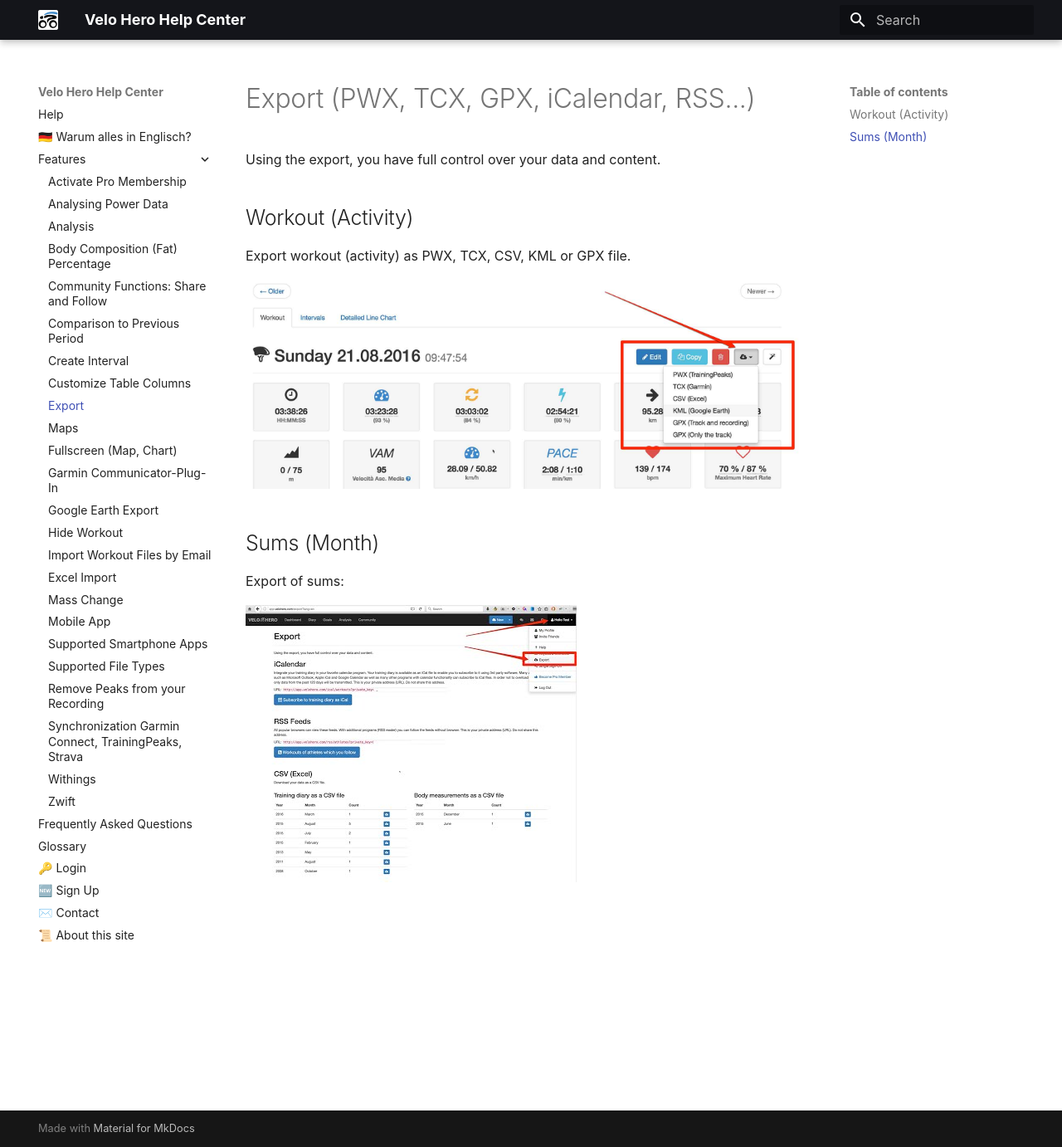
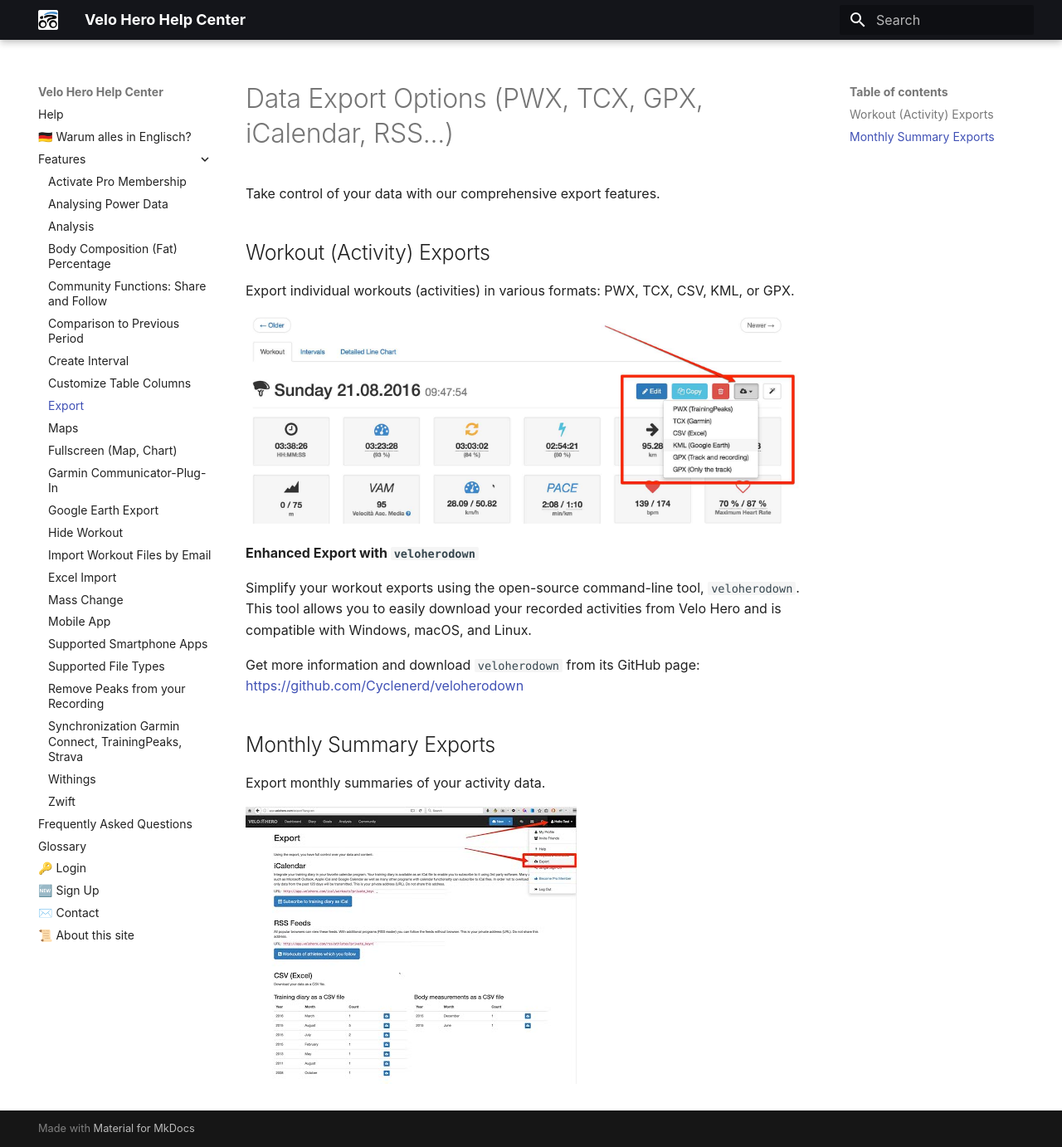
Before and after one commit to velohero-com/help, an MkDocs documentation site: the page built from docs/export.md, in a window 1280 px wide and 1382 px high. Shown: the whole window at 83% size. Built offline with MkDocs 1.6.1 and Material for MkDocs 9.7.7, drawn with Linux system fonts in a browser that asks for light colours.

Commit message:
veloherodown

```diff
--- a/docs/export.md
+++ b/docs/export.md
@@ -1,15 +1,21 @@
-# Export (PWX, TCX, GPX, iCalendar, RSS...)
+# Data Export Options (PWX, TCX, GPX, iCalendar, RSS...)
 
-Using the export, you have full control over your data and content.
+Take control of your data with our comprehensive export features.
 
-## Workout (Activity)
+## Workout (Activity) Exports
 
-Export workout (activity) as PWX, TCX, CSV, KML or GPX file.
+Export individual workouts (activities) in various formats: PWX, TCX, CSV, KML, or GPX.
 
 ![Screenshot](img/Workout-Export-Velo-Hero.jpg)
 
-## Sums (Month)
+**Enhanced Export with `veloherodown`**
 
-Export of sums:
+Simplify your workout exports using the open-source command-line tool, `veloherodown`. This tool allows you to easily download your recorded activities from Velo Hero and is compatible with Windows, macOS, and Linux.
+
+Get more information and download `veloherodown` from its GitHub page: <https://github.com/Cyclenerd/veloherodown>
+
+## Monthly Summary Exports
+
+Export monthly summaries of your activity data.
 
 ![Screenshot](img/Export-All-Velo-Hero.jpg)
```
